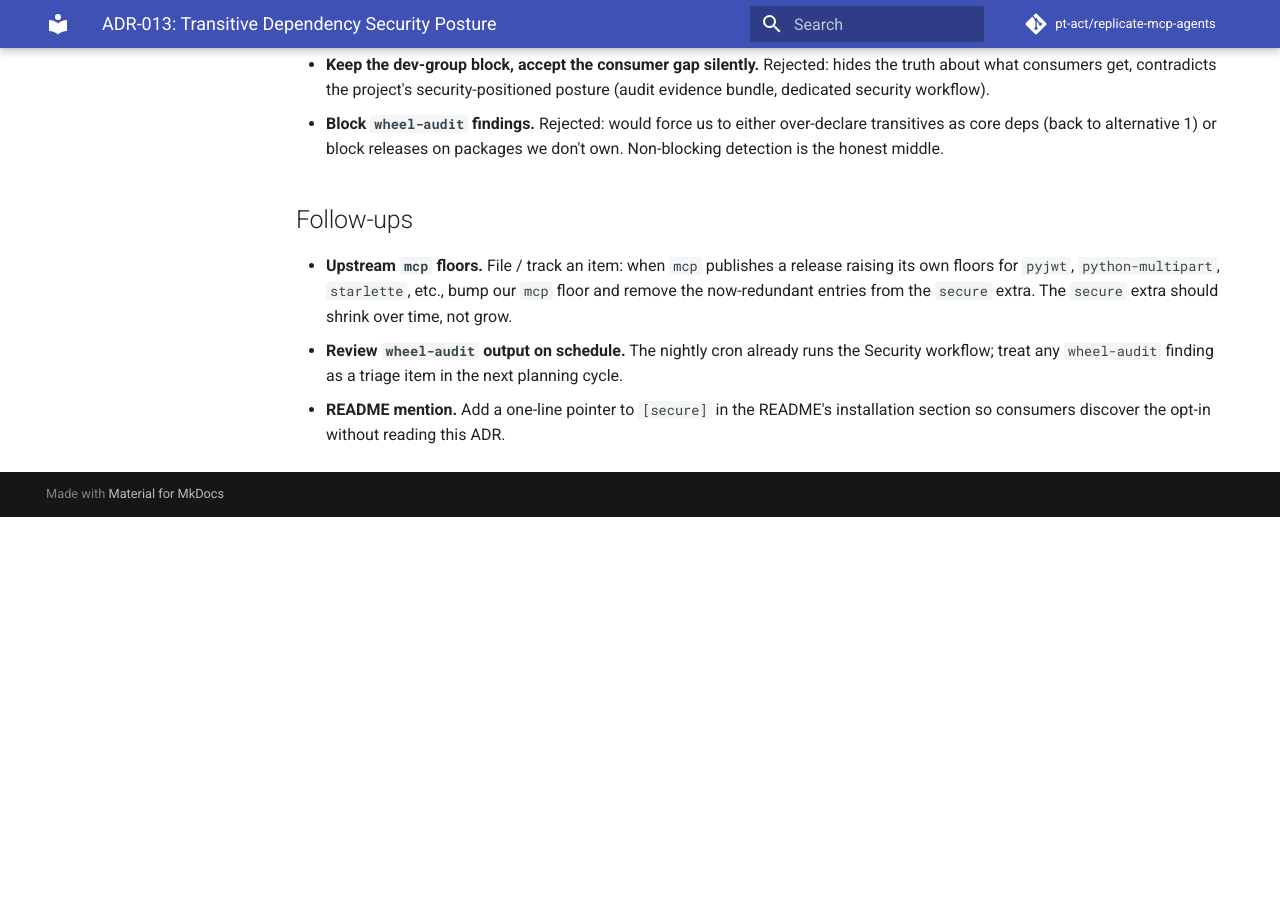
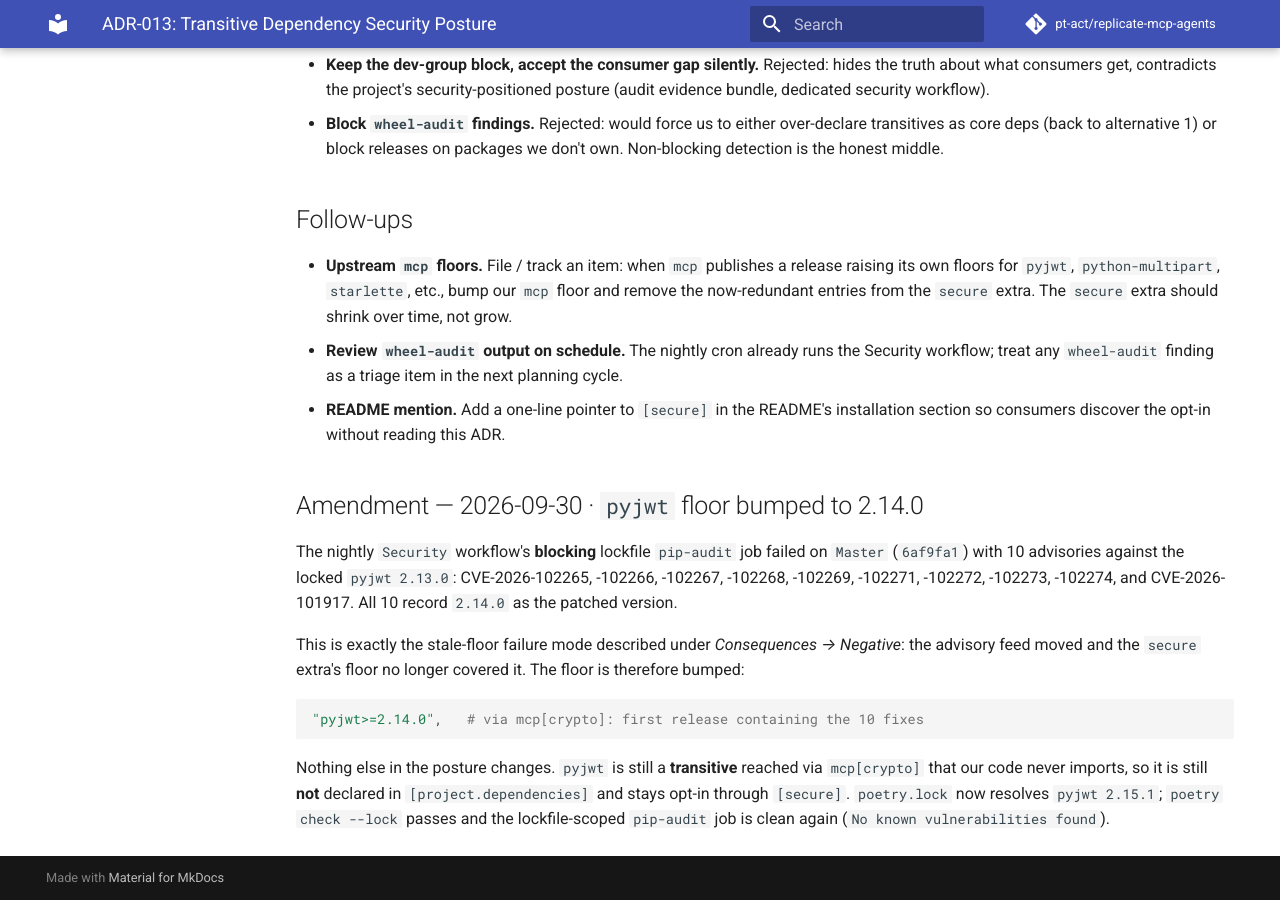
Before and after one commit to pt-act/replicate-mcp-agents, an MkDocs documentation site: the page built from docs/adr/013-transitive-security-posture.md, in a window 1280 px wide and 900 px high, scrolled down 3659 px. Built offline with MkDocs 1.6.1 and Material for MkDocs 9.7.7, drawn with Linux system fonts in a browser that asks for light colours; comment, search, counter and statistics services are not loaded; before the commit the page ends 4176 px from its top, so only the background shows below that.

Commit message:
fix(security): bump pyjwt floor to >=2.14.0 (10 CVEs)
The nightly Security workflow's blocking lockfile pip-audit job failed on
Master (6af9fa1) with 10 advisories against the locked pyjwt 2.13.0:
CVE-2026-102265, -102266, -102267, -102268, -102269, -102271, -102272,
-102273, -102274, and CVE-2026-101917. All 10 record 2.14.0 as patched.

- pyproject.toml: secure extra floor pyjwt>=2.13.0 -> pyjwt>=2.14.0
- poetry.lock: pyjwt 2.13.0 -> 2.15.1 (regenerated with Poetry 2.4.1)
- CHANGELOG entry + ADR-013 amendment

Scope unchanged: pyjwt stays a transitive via mcp[crypto] that we never
import, so it is still not declared as a core dep (ADR-013 posture).

Verified: poetry check --lock passes; pip-audit -r on the exported lockfile
reports "No known vulnerabilities found"; 1145 tests pass (27 skipped).

````diff
--- a/docs/adr/013-transitive-security-posture.md
+++ b/docs/adr/013-transitive-security-posture.md
@@ -110,3 +110,24 @@
 - **Upstream `mcp` floors.** File / track an item: when `mcp` publishes a release raising its own floors for `pyjwt`, `python-multipart`, `starlette`, etc., bump our `mcp` floor and remove the now-redundant entries from the `secure` extra. The `secure` extra should shrink over time, not grow.
 - **Review `wheel-audit` output on schedule.** The nightly cron already runs the Security workflow; treat any `wheel-audit` finding as a triage item in the next planning cycle.
 - **README mention.** Add a one-line pointer to `[secure]` in the README's installation section so consumers discover the opt-in without reading this ADR.
+
+## Amendment — 2026-09-30 · `pyjwt` floor bumped to 2.14.0
+
+The nightly `Security` workflow's **blocking** lockfile `pip-audit` job failed on
+`Master` (`6af9fa1`) with 10 advisories against the locked `pyjwt 2.13.0`:
+CVE-2026-102265, -102266, -102267, -102268, -102269, -102271, -102272, -102273,
+-102274, and CVE-2026-101917. All 10 record `2.14.0` as the patched version.
+
+This is exactly the stale-floor failure mode described under *Consequences →
+Negative*: the advisory feed moved and the `secure` extra's floor no longer covered
+it. The floor is therefore bumped:
+
+```toml
+"pyjwt>=2.14.0",   # via mcp[crypto]: first release containing the 10 fixes
+```
+
+Nothing else in the posture changes. `pyjwt` is still a **transitive** reached via
+`mcp[crypto]` that our code never imports, so it is still **not** declared in
+`[project.dependencies]` and stays opt-in through `[secure]`. `poetry.lock` now
+resolves `pyjwt 2.15.1`; `poetry check --lock` passes and the lockfile-scoped
+`pip-audit` job is clean again (`No known vulnerabilities found`).
--- a/pyproject.toml
+++ b/pyproject.toml
@@ -55,7 +55,7 @@
 # consumer-side counterpart.)
 secure = [
     "python-multipart>=0.0.31",  # via mcp: PYSEC-2026-3036/3037/3039/3040
-    "pyjwt>=2.13.0",             # via mcp[crypto]: PYSEC-2026-175/176/177/178/179
+    "pyjwt>=2.14.0",             # via mcp[crypto]: PYSEC-2026-175/176/177/178/179; CVE-2026-102265..102274
     "cryptography>=50.0.0",      # via pyjwt[crypto]: GHSA-537c-gmf6-5ccf
     "idna>=3.15",                # via httpx/anyio: PYSEC-2026-215
     "pygments>=2.20.0",          # via rich/pytest: CVE-2026-4539
````
Also changed, not shown: CHANGELOG.md (+13 -0 lines), 1 other file.
